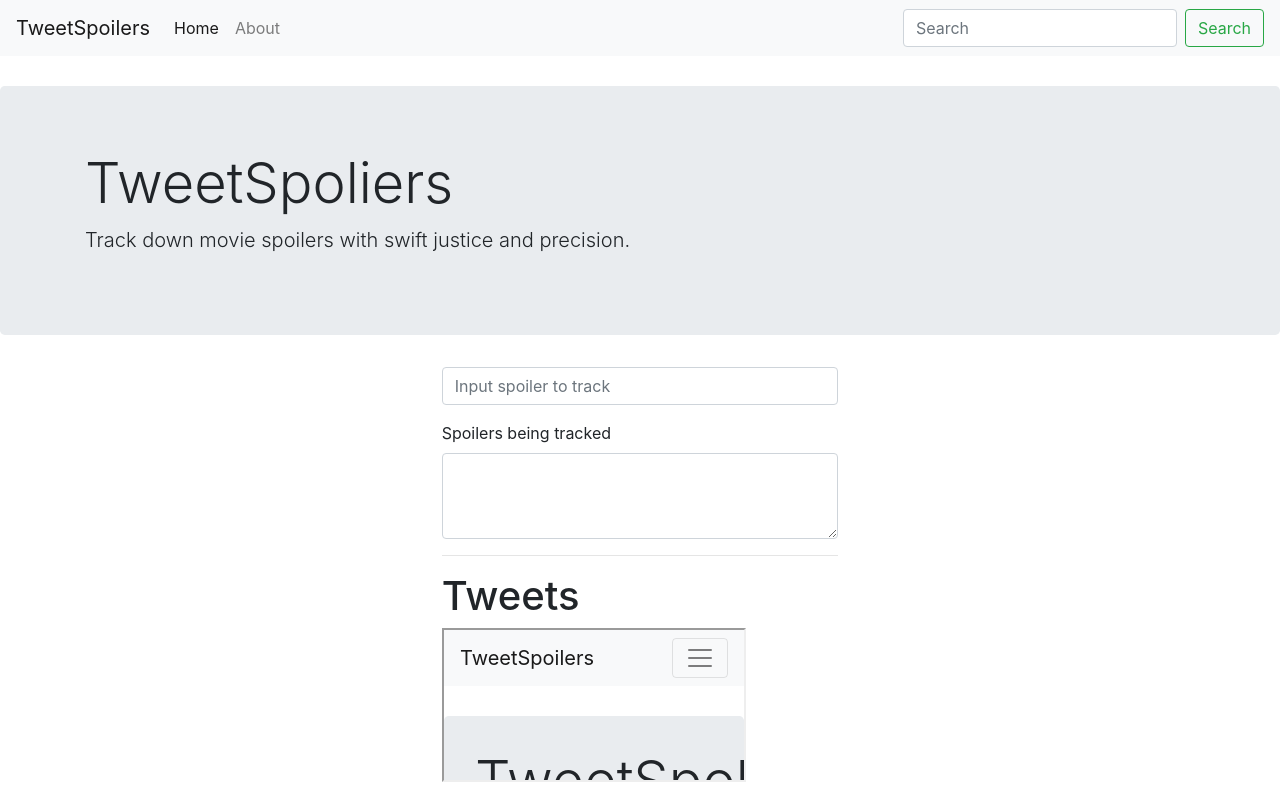
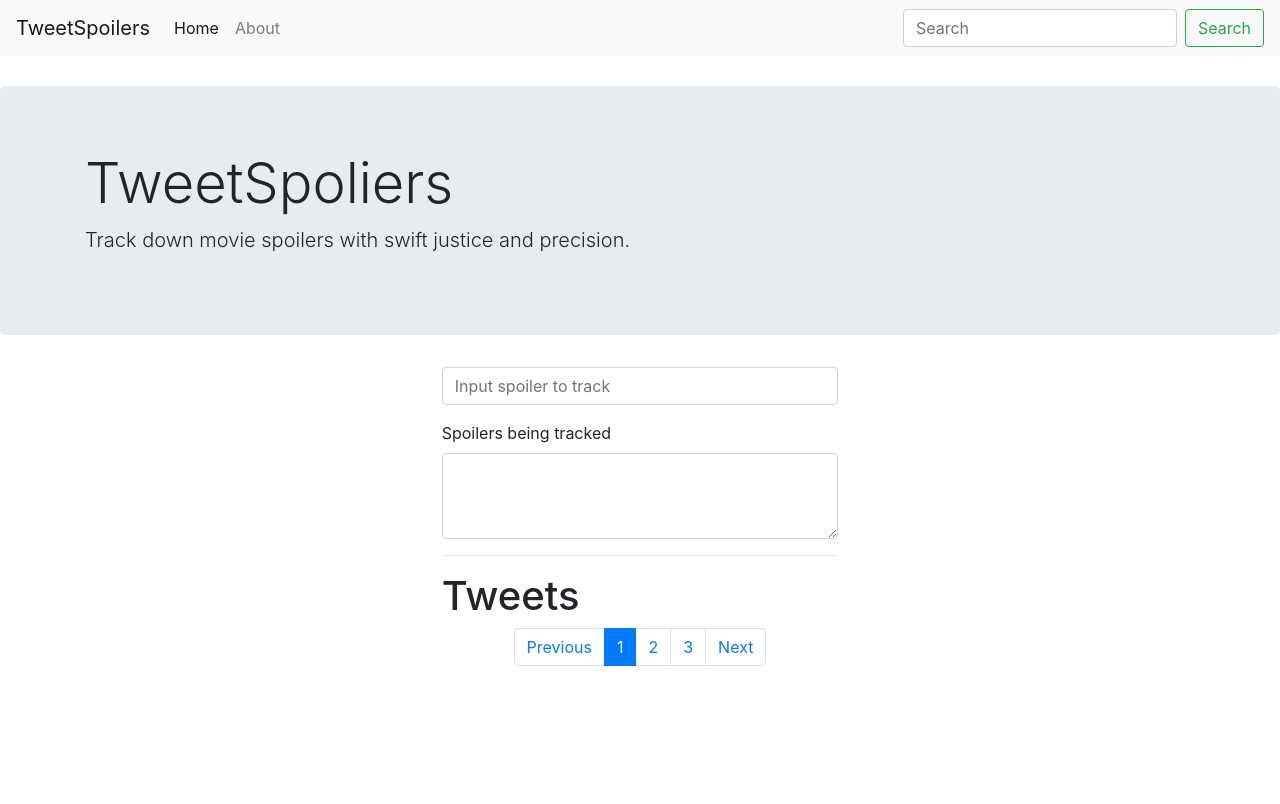
Before and after one commit to seanlesch/TweetSpoilers, a website: page public/index.html in a window 1280 px wide. Drawn offline with nearby package versions, Linux system fonts and the light colour scheme; no server answers.

Commit message:
Connor format tweets in cards & add pagination

```diff
--- a/public/index.html
+++ b/public/index.html
@@ -81,12 +81,17 @@
     </div>
     <div class = "col-md-4 offset-md-4" id="tweets">
         <h1>Tweets</h1>
-        <!---enter url from profile picture object in user object to display profile picture
-              can edit css for ifram to adjust size-->
-        <iframe src="#"></iframe>
     </div>
 		<footer class="container">
-			<p></p>
+			<nav aria-label="Page navigation example">
+        <ul class="pagination justify-content-center">
+          <li class="page-item"><a class="page-link" href="#">Previous</a></li>
+          <li class="page-item active"><a class="page-link" href="#">1</a></li>
+          <li class="page-item"><a class="page-link" href="#">2</a></li>
+          <li class="page-item"><a class="page-link" href="#">3</a></li>
+          <li class="page-item"><a class="page-link" href="#">Next</a></li>
+        </ul>
+      </nav>
 		</footer>
         <!---
         <div class = "container">
@@ -119,7 +124,7 @@
                 console.log(objectData);
                 t = objectData.data;
                 for(var i = 0; i < t.results.length; i++){
-                    $('#tweets').append("<br><iframe class=profilepic src=" + t.results[i].user.profile_image_url_https + " frameborder=0 scrolling=no onload=this.style.height=this.contentDocument.body.scrollHeight +'px';></iframe><b> Handle: " + t.results[i].user.screen_name + " </b><br><div class='content'>" + t.results[i].text + "</div><br>");
+                    $('#tweets').append("<br><div class='card border-primary mb-3'><iframe class=profilepic src=" + t.results[i].user.profile_image_url_https + " frameborder=0 scrolling=no onload=this.style.height=this.contentDocument.body.scrollHeight +'px';></iframe><b> Handle: " + t.results[i].user.screen_name + " </b><br><div class='content'>" + t.results[i].text + "</div><br></div>");
                 }
             });
         });
```
